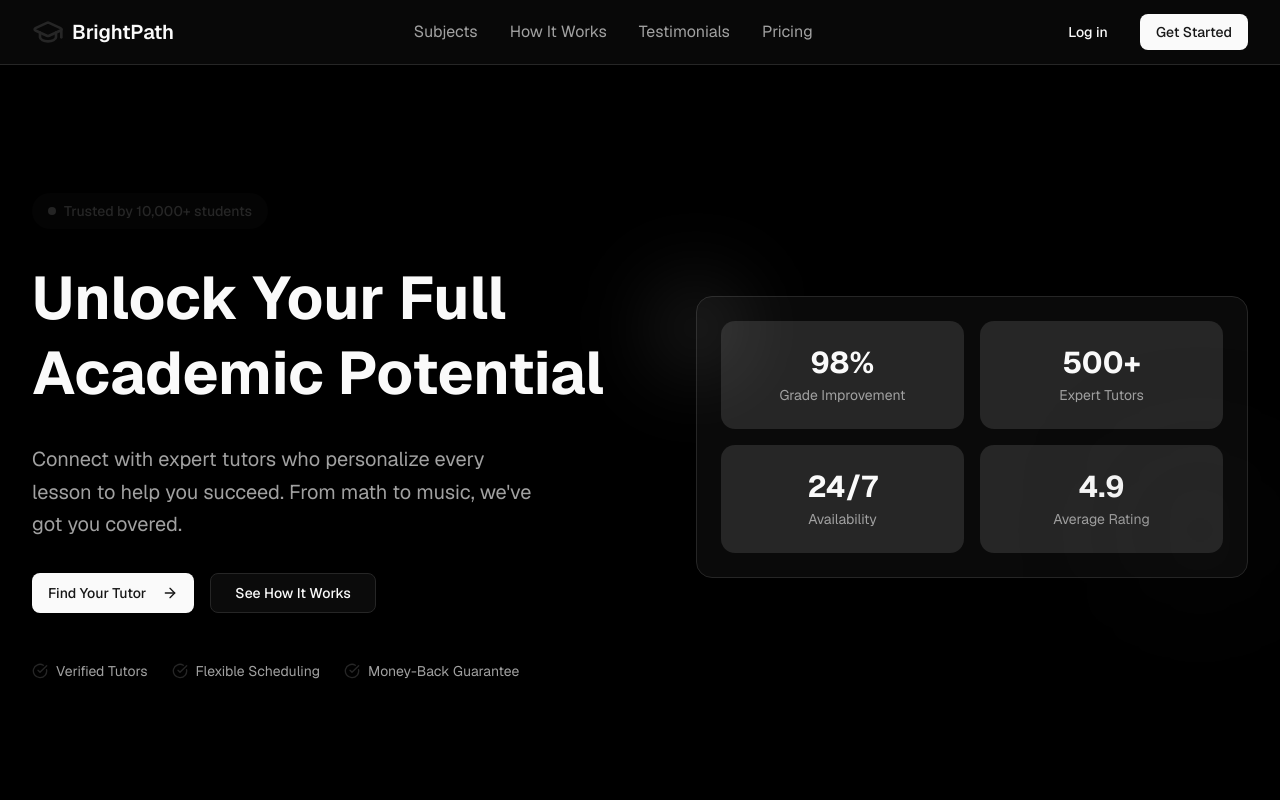
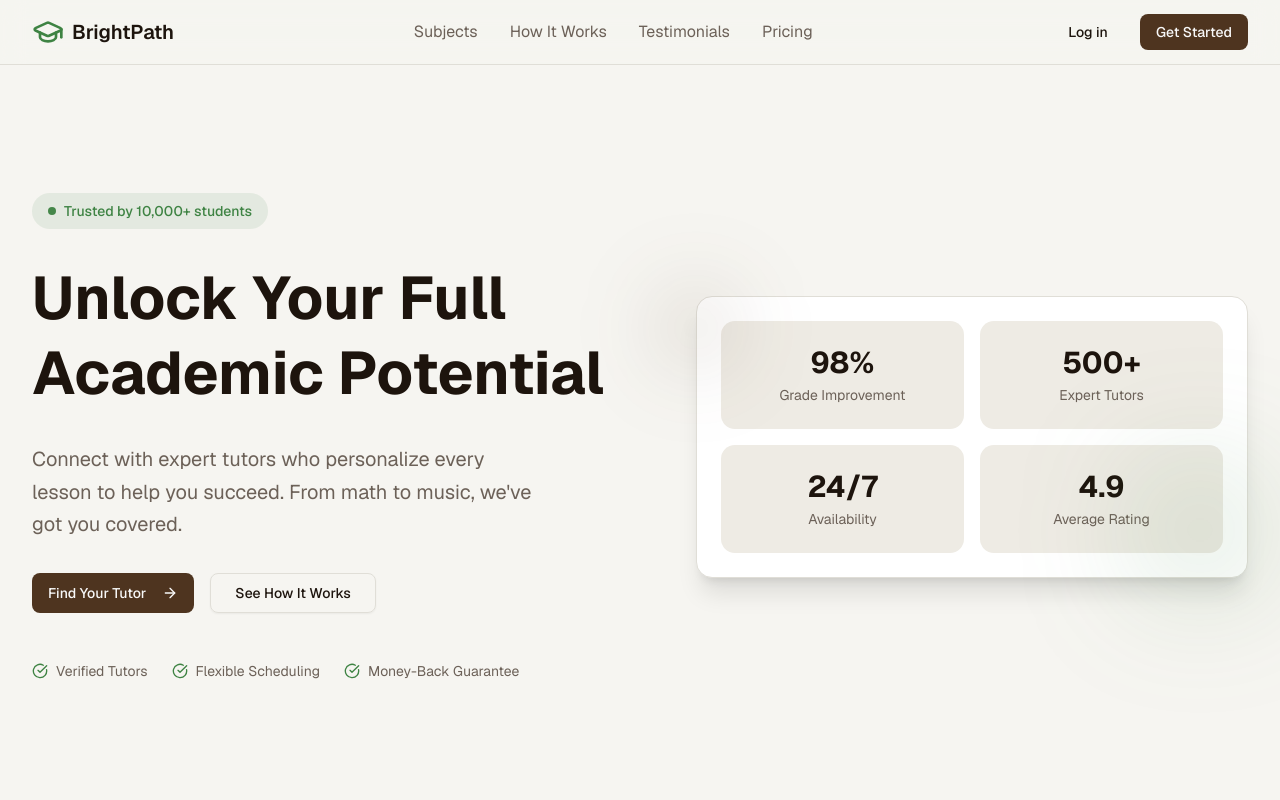
Before and after one commit to SanjayMarathe/vercel-demo, a Next.js app: page / in a window 1280 px wide. Shown: the top 800 px of the page. Built offline with nearby package versions, Linux system fonts and the light colour scheme.

Commit message:
feat: Change landing page from dark theme to light theme

```diff
--- a/app/page.tsx
+++ b/app/page.tsx
@@ -8,7 +8,7 @@ import { Footer } from "@/components/footer"
 
 export default function Home() {
   return (
-    <div className="min-h-screen bg-black dark">
+    <div className="min-h-screen bg-background">
       <Header />
       <main>
         <HeroSection />
```
